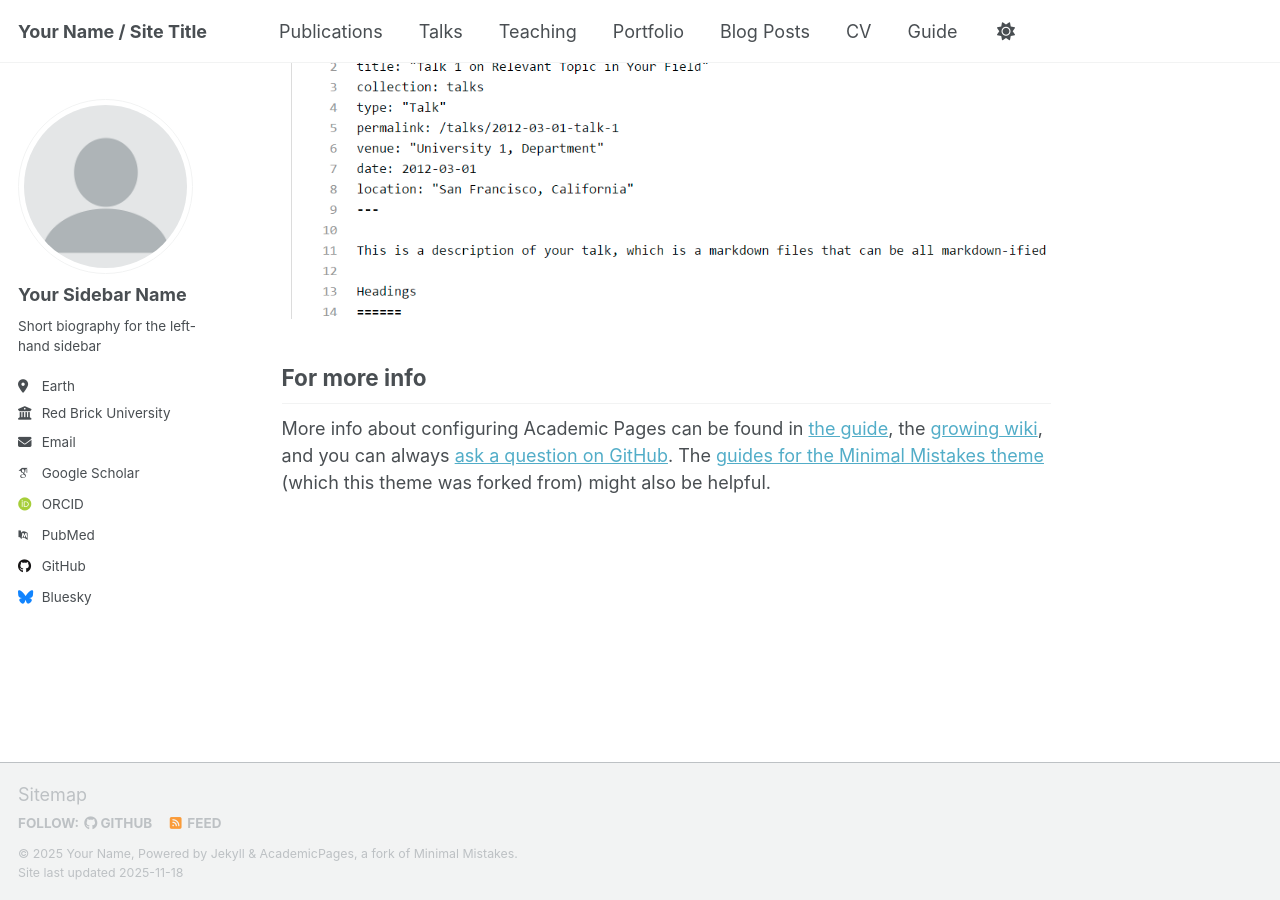
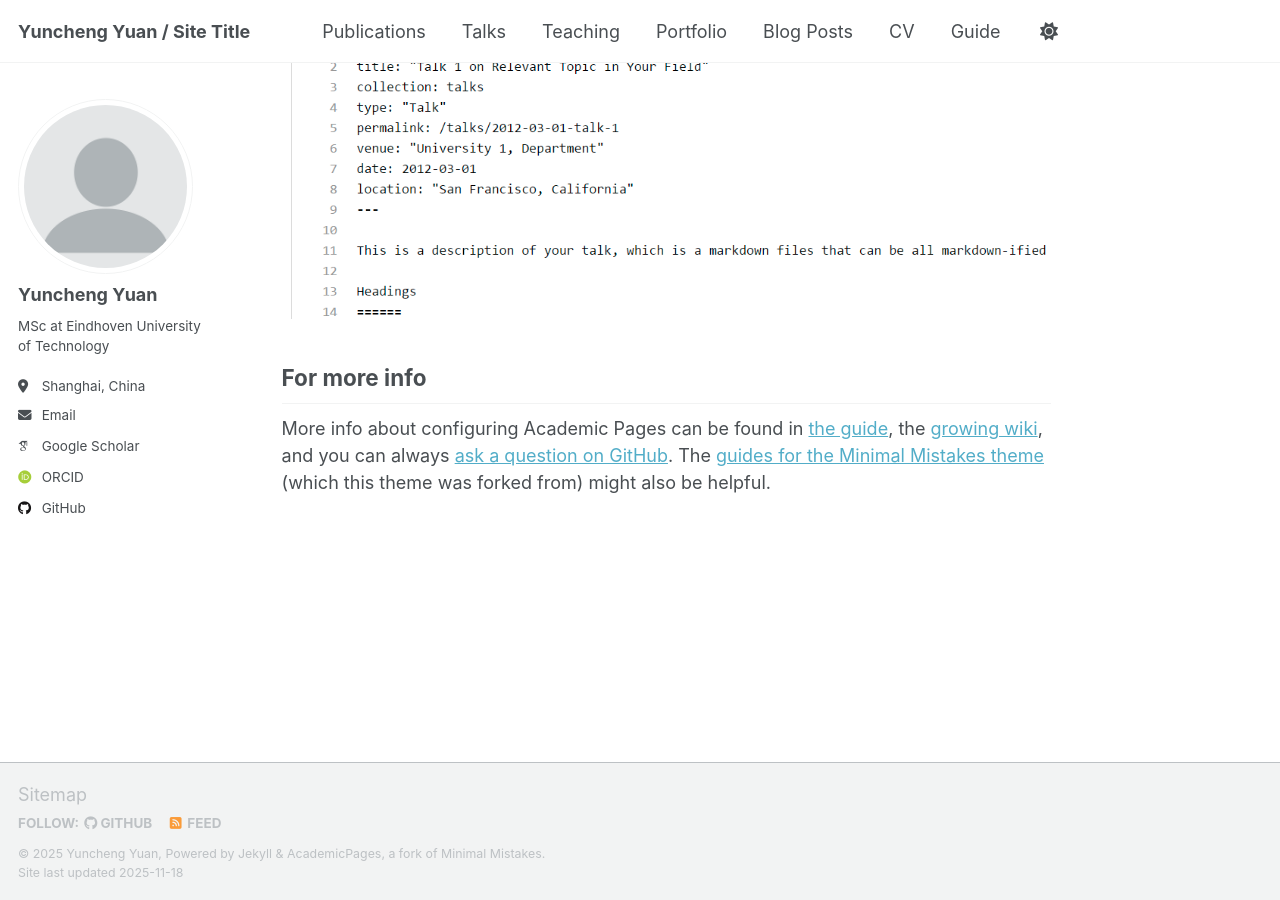
Before and after one commit to EricYuan8307/Yuncheng-Eric-Yuan.github.io, a Jekyll site: the page built from _pages/about.md, in a window 1280 px wide and 900 px high, scrolled down 2880 px. Built offline with Jekyll 4.4.1, drawn with Linux system fonts in a browser that asks for light colours; some web fonts are replaced; a script that is not in the unit is left out.

Commit message:
git commit

```diff
--- a/_config.yml
+++ b/_config.yml
@@ -9,10 +9,10 @@
 # Basic Site Settings
 locale                   : "en-US"
 site_theme               : "default" # Currently available options are "default", "air"
-title                    : "Your Name / Site Title"
+title                    : "Yuncheng Yuan / Site Title"
 title_separator          : "-"
-name                     : &name "Your Name"
-description              : &description "Your Name's academic portfolio"   # Update this with a general description of your site, this is the default if not overridden by a page
+name                     : &name "Yuncheng Yuan"
+description              : &description "Personal Description"   # Update this with a general description of your site, this is the default if not overridden by a page
 url                      : https://academicpages.github.io # The base hostname & protocol for your site e.g. "https://[your GitHub username].github.io",
                                                            # or if you already have some other page hosted on Github then use "https://[your GitHub username].github.io/[Your Repo Name]"
 baseurl                  : "" # the subpath of your site, e.g. "/blog"
@@ -24,37 +24,37 @@ repository               : "academicpages/academicpages.github.io"
 author:
   # Biographic information
   avatar           : "profile.png"
-  name             : "Your Sidebar Name"
+  name             : "Yuncheng Yuan"
   pronouns         : # example: "she/her"
-  bio              : "Short biography for the left-hand sidebar"
-  location         : "Earth"
-  employer         : "Red Brick University"
+  bio              : "MSc at Eindhoven University of Technology"
+  location         : "Shanghai, China"
+  employer         : #"Red Brick University"
   uri              : # URL
-  email            : "none@example.org"
+  email            : "y.yuan8307@outlook.com"
 
   # Academic websites
-  academia         : # URL
+#  academia         : # URL
   arxiv            : # URL - Update with the correct link to your profile
-  googlescholar    : "https://scholar.google.com/citations?user=PS_CX0AAAAAJ"
-  inspire-hep      : # URL
-  impactstory      : # URL
-  orcid            : "https://orcid.org/yourorcidurl"
-  semantic         : # URL
-  pubmed           : "https://www.ncbi.nlm.nih.gov/pubmed/?term=john+snow"
-  researchgate     : # URL
-  scopus           : # URL
+  googlescholar    : "https://scholar.google.com/citations?user=nXK2hLIAAAAJ&hl=en"
+#  inspire-hep      : # URL
+#  impactstory      : # URL
+  orcid            : "https://orcid.org/0009-0000-5270-8834"
+#  semantic         : # URL
+#  pubmed           : "https://www.ncbi.nlm.nih.gov/pubmed/?term=john+snow"
+#  researchgate     : # URL
+#  scopus           : # URL
 
   # Repositories and software development
   bitbucket        : # Username - Update with your username on the site
   codepen          : # Username
   dribbble         : # Username
-  github           : "academicpages"
+  github           : "EricYuan8307"
   kaggle           : # Username
   stackoverflow    : # User number or user number and name (i.e., use "1" or "1/jeff-atwood")
 
   # Social media
   artstation       : # Username
-  bluesky          : "bsky.app" # Replace this with you Bluesky username
+  bluesky          : # Username
   facebook         : # Username
   flickr           : # Username
   foursquare       : # Username
```
Also changed, not shown: 3 other files.
